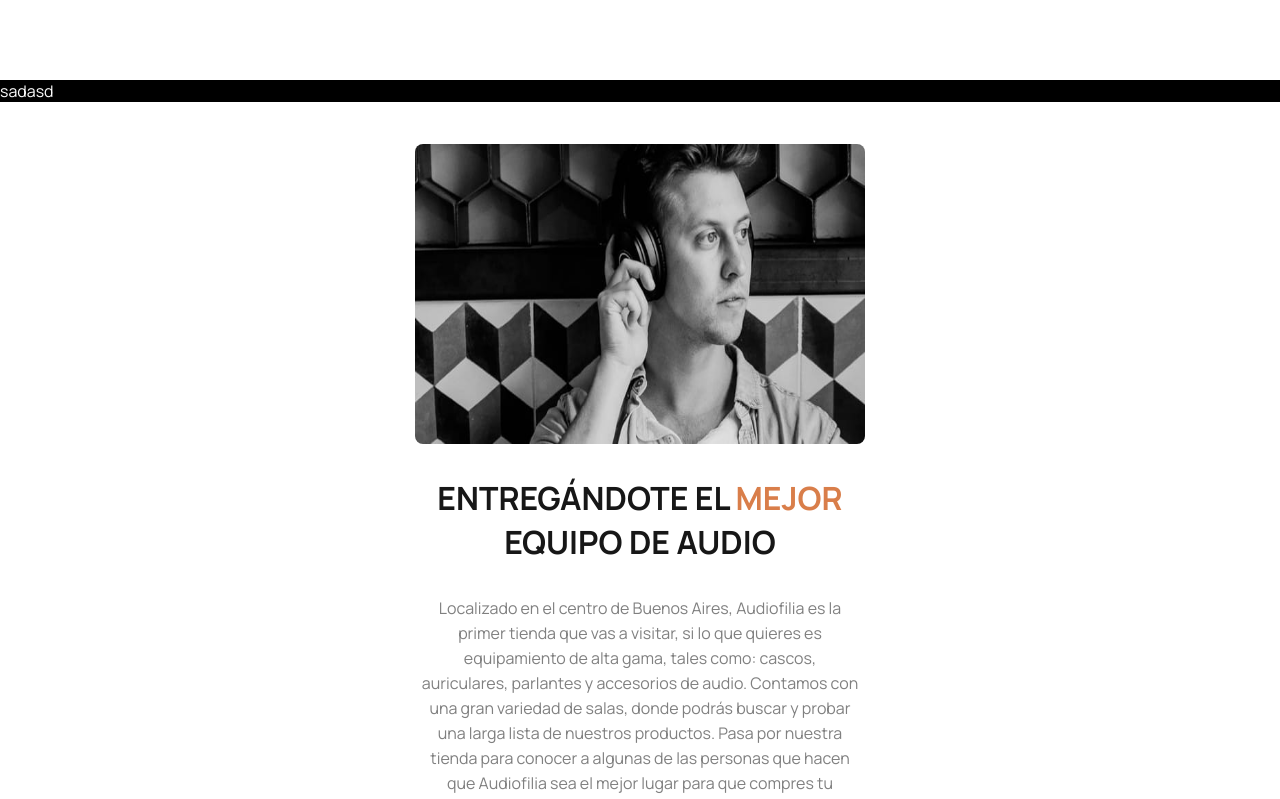
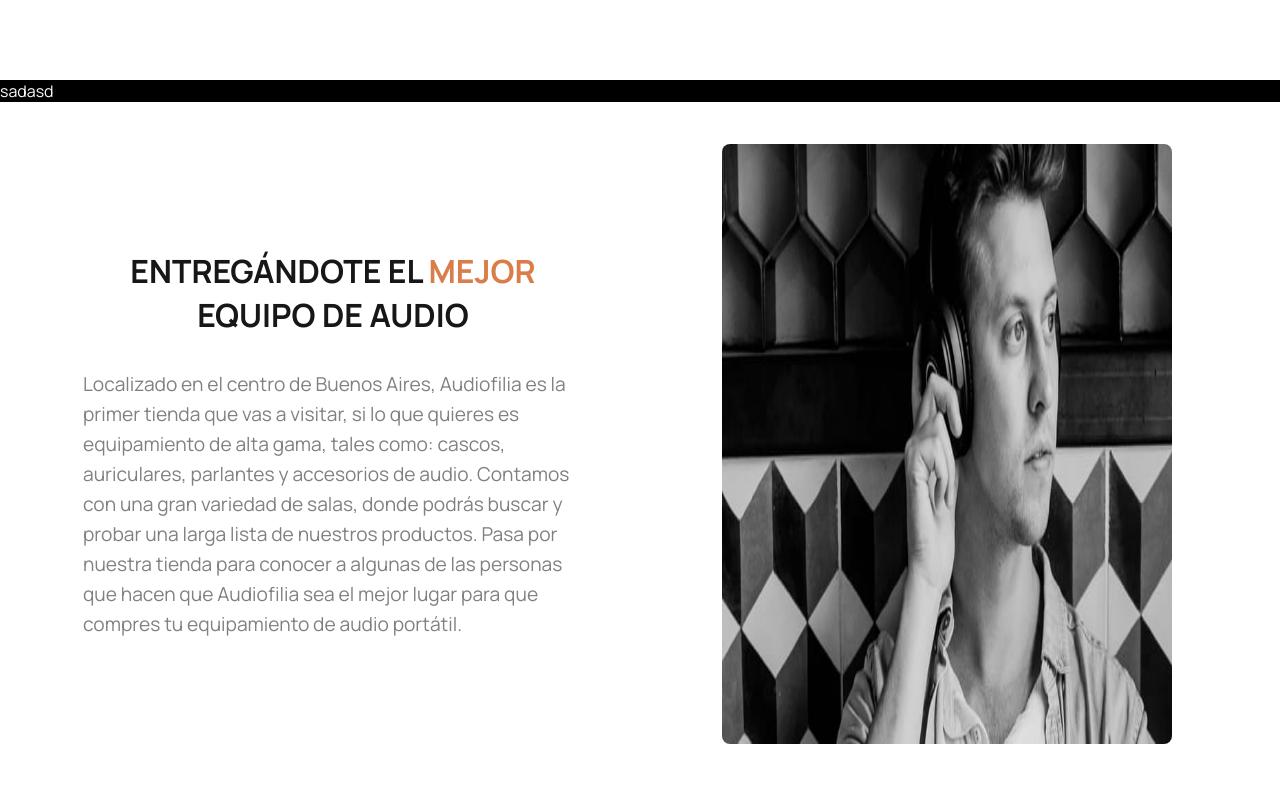
Before and after one commit to Fede-Baleyron/audiophile-store, a React (Vite) app: page / in a window 1280 px wide. Shown: the part 720-1519 px from the top of the page. Built offline with nearby package versions, Linux system fonts and the light colour scheme.

Commit message:
add best gear responsive (desktop)

```diff
--- a/src/modules/shared/best-gear/styles/best-gear-section.css
+++ b/src/modules/shared/best-gear/styles/best-gear-section.css
@@ -32,3 +32,26 @@
   line-height: 25px;
   text-align: center;
 }
+@media screen and (min-width: 1201px) {
+  .best-gear-section {
+    display: grid;
+    grid-template-columns: repeat(2, 1fr);
+    justify-items: center;
+  }
+  .best-gear-img {
+    grid-row: 1 / 2;
+    grid-column: 2 / 4;
+    height: 600px;
+    object-position: center;
+  }
+  .best-gear-section-slogan-wrapper {
+    grid-row: 1 / 2;
+    grid-column: 1 / 2;
+    max-width: 500px;
+  }
+  .slogan-para {
+    font-size: 1.2rem;
+    text-align: start;
+    line-height: 30px;
+  }
+}
```
